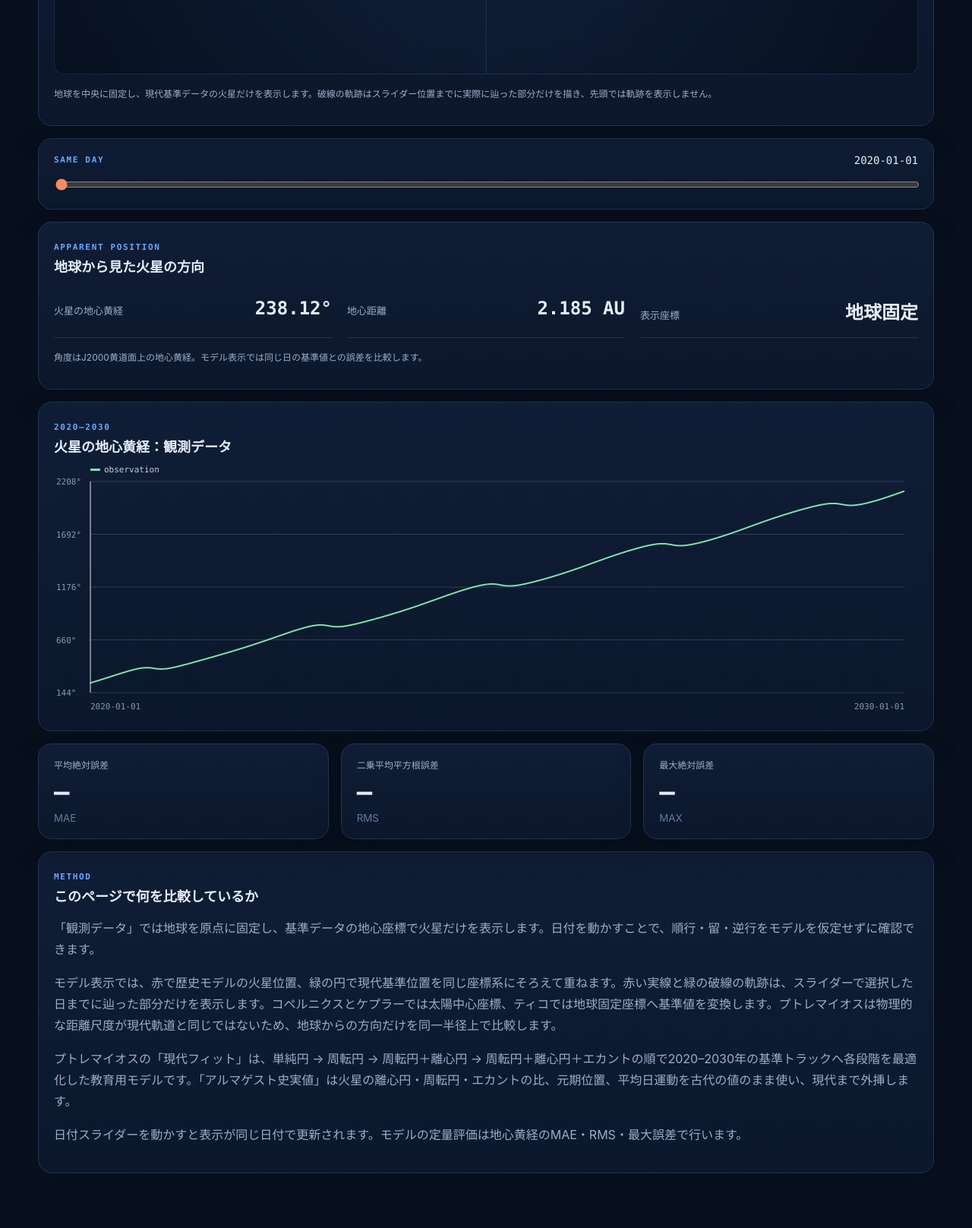
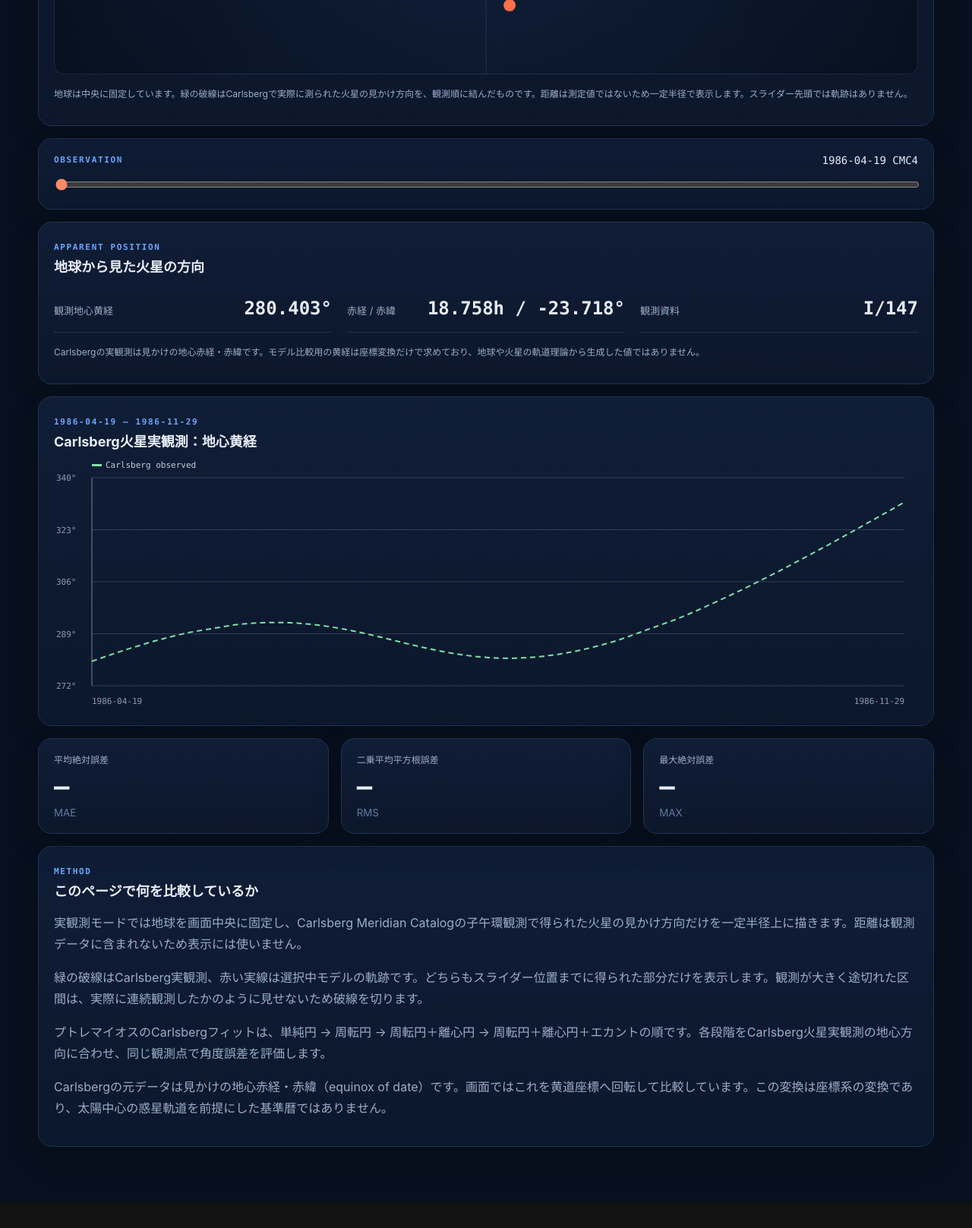
Before and after one commit to cureflash/planetary-models-, a plain HTML site: page index.html in a window 1280 px wide. Shown: the part 1129-2746 px from the top of the page at 76% size. After the commit the page ends 2711 px from the top, so only its background shows below. Drawn offline with Linux system fonts and the light colour scheme.

Commit message:
Switch site UI to Carlsberg observations

```diff
--- a/index.html
+++ b/index.html
@@ -12,11 +12,11 @@
     <header class="hero">
       <p class="eyebrow">PLANETARY MODELS / MARS</p>
       <h1>Planetary Models</h1>
-      <p class="lead">地球を固定した火星の観測データと、プトレマイオス、ティコ、コペルニクス、ケプラーのモデルを比較する。</p>
+      <p class="lead">Carlsberg Meridian Catalogの火星実観測と、プトレマイオス、ティコ、コペルニクス、ケプラーのモデルを比較する。</p>
     </header>
 
     <nav class="theory-tabs" aria-label="天文学モデル">
-      <button class="theory-tab active" data-theory="observation" aria-current="page">観測データ</button>
+      <button class="theory-tab active" data-theory="observation" aria-current="page">Carlsberg実観測</button>
       <button class="theory-tab" data-theory="ptolemy">プトレマイオス</button>
       <button class="theory-tab" data-theory="tycho">ティコ・ブラーエ</button>
       <button class="theory-tab" data-theory="copernicus">コペルニクス</button>
@@ -26,10 +26,10 @@
     <section id="ptolemyParameterPanel" class="parameter-switch card" aria-label="プトレマイオスのパラメータセット" hidden>
       <div>
         <span class="kicker">PTOLEMY PARAMETER SET</span>
-        <p>同じプトレマイオス型の幾何を、現代データへのフィット値と『アルマゲスト』の史実値で切り替えます。</p>
+        <p>同じプトレマイオス型の幾何を、Carlsberg実観測へのフィット値と『アルマゲスト』の史実値で切り替えます。</p>
       </div>
       <div class="segmented" role="group" aria-label="パラメータセット">
-        <button class="parameter-button active" data-ptolemy-mode="fitted" aria-pressed="true">現代フィット</button>
+        <button class="parameter-button active" data-ptolemy-mode="fitted" aria-pressed="true">Carlsbergフィット</button>
         <button class="parameter-button" data-ptolemy-mode="almagest" aria-pressed="false">アルマゲスト史実値</button>
       </div>
     </section>
@@ -37,7 +37,7 @@
     <section class="model-switcher" aria-label="モデルの段階切り替え">
       <button id="prevModel" class="arrow" aria-label="前のモデル">←</button>
       <div class="model-heading">
-        <span id="stageLabel" class="stage">OBSERVATION / GEOCENTRIC</span>
+        <span id="stageLabel" class="stage">CARLSBERG / OBSERVED</span>
         <h2 id="modelName">読み込み中</h2>
       </div>
       <button id="nextModel" class="arrow" aria-label="次のモデル">→</button>
@@ -52,36 +52,34 @@
     <section class="grid orbit-compare-grid">
       <article class="card visual-card">
         <div class="section-head">
-          <div><span id="orbitKicker" class="kicker">OBSERVED MOTION</span><h3 id="orbitTitle">地球を固定した火星の動き</h3></div>
+          <div><span id="orbitKicker" class="kicker">ACTUAL ASTROMETRY</span><h3 id="orbitTitle">地球を固定した火星の実観測方向</h3></div>
         </div>
-        <canvas id="orbitCanvas" aria-label="火星の運動または選択中の惑星モデル"></canvas>
-        <p id="orbitNote" class="note">地球を中央に固定し、2020–2030年の基準データの地心座標に従って火星を表示します。日付スライダーを動かすと、火星の見かけの運動だけを追えます。</p>
+        <canvas id="orbitCanvas" aria-label="火星の実観測または選択中の惑星モデル"></canvas>
+        <p id="orbitNote" class="note">地球を中央に固定し、Carlsbergで実際に測定された火星の見かけ方向を表示します。</p>
       </article>
     </section>
 
-    <canvas id="referenceOrbitCanvas" hidden aria-hidden="true"></canvas>
-
     <section class="card date-control">
       <div class="date-control-head">
-        <span class="kicker">SAME DAY</span>
+        <span class="kicker">OBSERVATION</span>
         <strong id="dateLabel" class="mono"></strong>
       </div>
-      <input id="dateSlider" type="range" min="0" max="1" value="0" step="1" aria-label="日付">
+      <input id="dateSlider" type="range" min="0" max="1" value="0" step="1" aria-label="観測日時">
     </section>
 
     <section class="card readings">
       <div class="section-head"><div><span class="kicker">APPARENT POSITION</span><h3>地球から見た火星の方向</h3></div></div>
       <dl>
-        <div><dt id="predictedTerm">火星の地心黄経</dt><dd id="predictedLongitude">—</dd></div>
-        <div><dt id="referenceTerm">地心距離</dt><dd id="referenceLongitude">—</dd></div>
-        <div><dt id="errorTerm">表示座標</dt><dd id="angularError">—</dd></div>
+        <div><dt id="predictedTerm">観測地心黄経</dt><dd id="predictedLongitude">—</dd></div>
+        <div><dt id="referenceTerm">赤経 / 赤緯</dt><dd id="referenceLongitude">—</dd></div>
+        <div><dt id="errorTerm">観測資料</dt><dd id="angularError">—</dd></div>
       </dl>
-      <p class="note">角度はJ2000黄道面上の地心黄経。モデル表示では同じ日の基準値との誤差を比較します。</p>
+      <p class="note">Carlsbergの実観測は見かけの地心赤経・赤緯です。モデル比較用の黄経は座標変換だけで求めており、地球や火星の軌道理論から生成した値ではありません。</p>
     </section>
 
     <section class="card chart-card">
       <div class="section-head">
-        <div><span id="chartKicker" class="kicker">2020–2030</span><h3 id="chartTitle">火星の地心黄経：観測データ</h3></div>
+        <div><span id="chartKicker" class="kicker">CARLSBERG</span><h3 id="chartTitle">Carlsberg火星実観測：地心黄経</h3></div>
       </div>
       <canvas id="longitudeChart" aria-label="火星の地心黄経グラフ"></canvas>
     </section>
@@ -95,12 +93,12 @@
     <section class="card methodology">
       <span class="kicker">METHOD</span>
       <h3>このページで何を比較しているか</h3>
-      <p>「観測データ」では地球を原点に固定し、基準データの地心座標で火星だけを表示します。日付を動かすことで、順行・留・逆行をモデルを仮定せずに確認できます。</p>
-      <p>モデル表示では、赤で歴史モデルの火星位置、緑の円で現代基準位置を同じ座標系にそろえて重ねます。赤い実線と緑の破線の軌跡は、スライダーで選択した日までに辿った部分だけを表示します。コペルニクスとケプラーでは太陽中心座標、ティコでは地球固定座標へ基準値を変換します。プトレマイオスは物理的な距離尺度が現代軌道と同じではないため、地球からの方向だけを同一半径上で比較します。</p>
-      <p>プトレマイオスの「現代フィット」は、単純円 → 周転円 → 周転円＋離心円 → 周転円＋離心円＋エカントの順で2020–2030年の基準トラックへ各段階を最適化した教育用モデルです。「アルマゲスト史実値」は火星の離心円・周転円・エカントの比、元期位置、平均日運動を古代の値のまま使い、現代まで外挿します。</p>
-      <p>日付スライダーを動かすと表示が同じ日付で更新されます。モデルの定量評価は地心黄経のMAE・RMS・最大誤差で行います。</p>
+      <p>実観測モードでは地球を画面中央に固定し、Carlsberg Meridian Catalogの子午環観測で得られた火星の見かけ方向だけを一定半径上に描きます。距離は観測データに含まれないため表示には使いません。</p>
+      <p>緑の破線はCarlsberg実観測、赤い実線は選択中モデルの軌跡です。どちらもスライダー位置までに得られた部分だけを表示します。観測が大きく途切れた区間は、実際に連続観測したかのように見せないため破線を切ります。</p>
+      <p>プトレマイオスのCarlsbergフィットは、単純円 → 周転円 → 周転円＋離心円 → 周転円＋離心円＋エカントの順です。各段階をCarlsberg火星実観測の地心方向に合わせ、同じ観測点で角度誤差を評価します。</p>
+      <p>Carlsbergの元データは見かけの地心赤経・赤緯（equinox of date）です。画面ではこれを黄道座標へ回転して比較しています。この変換は座標系の変換であり、太陽中心の惑星軌道を前提にした基準暦ではありません。</p>
     </section>
   </main>
-  <script type="module" src="./js/app-v3.js"></script>
+  <script type="module" src="./js/app-v4.js"></script>
 </body>
 </html>
```
